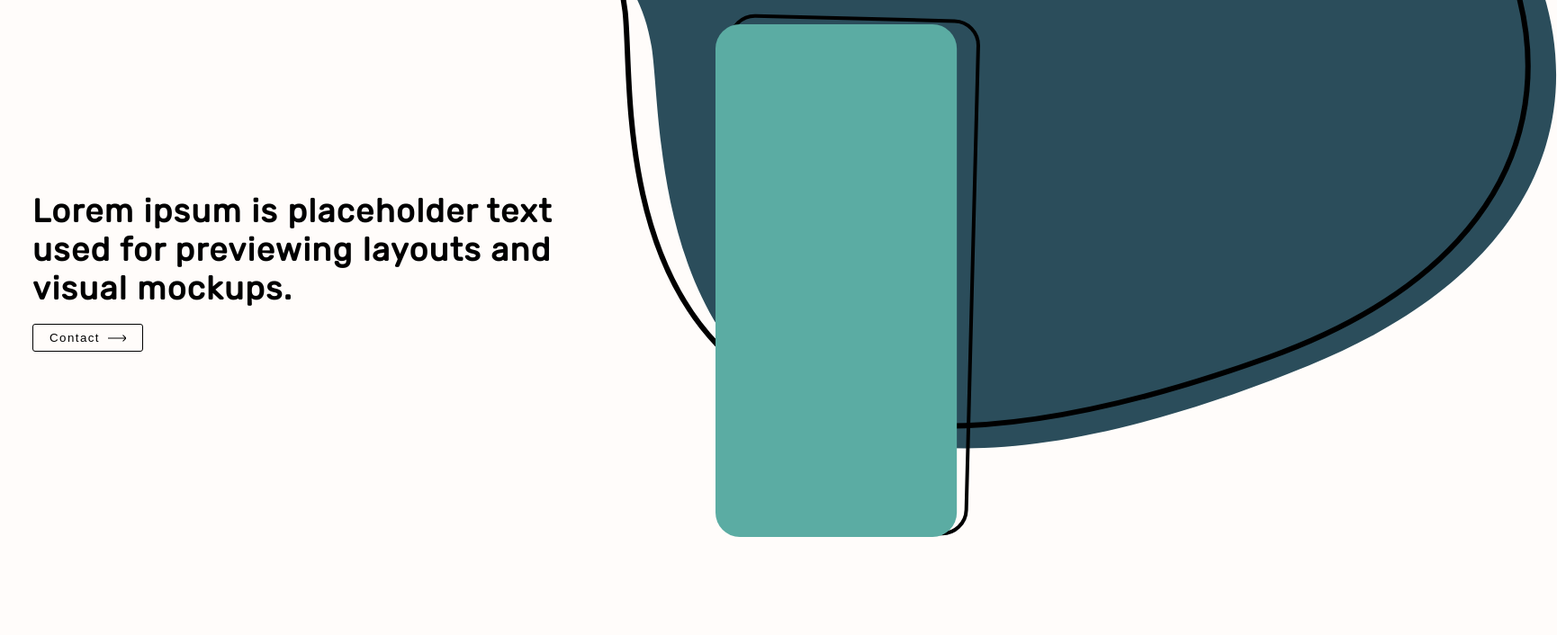
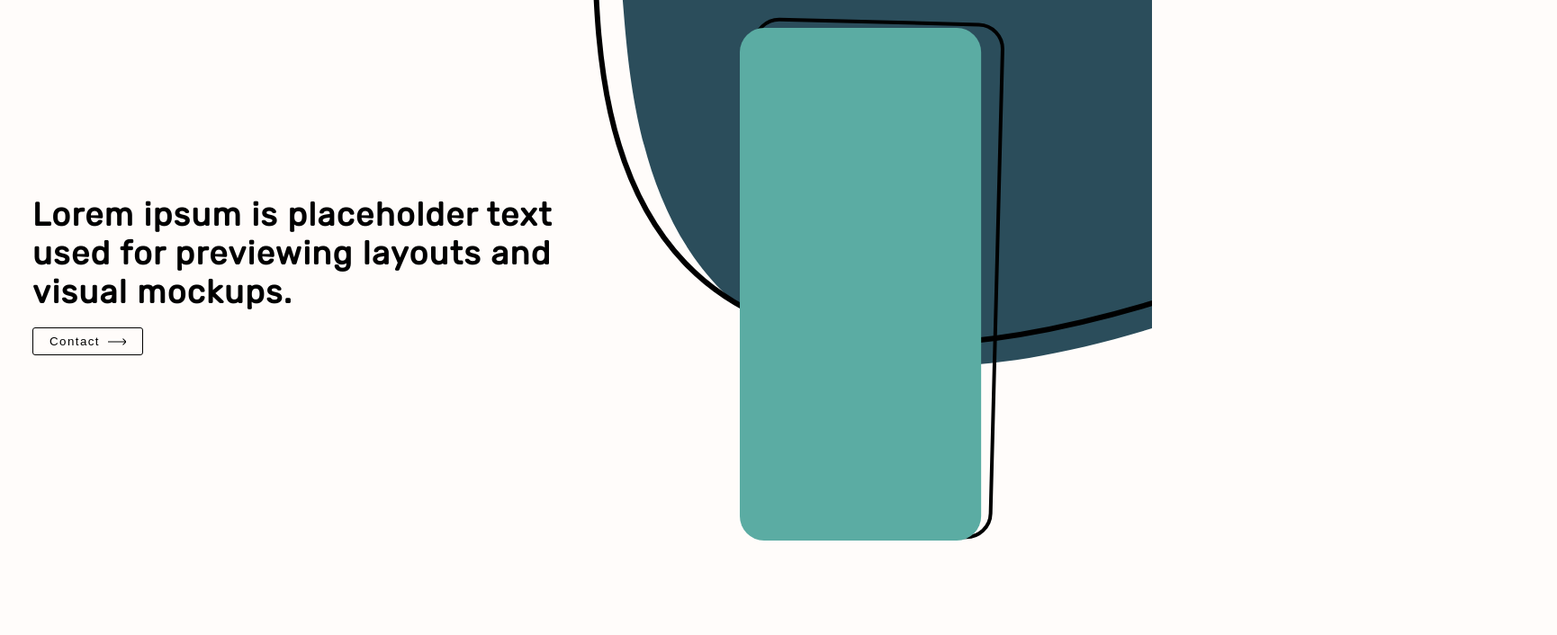
Before and after one commit to siddgrg/ffrind-site, a Gatsby site: page / in a window 1280 px wide. Shown: the part 94-800 px from the top of the page at 90% size, 1730 px wide, since content can reach past the window. Built offline with nearby package versions, Linux system fonts and the light colour scheme; Gatsby itself is replaced by a stand-in of ours.

Commit message:
responsive fixes

```diff
--- a/src/components/home.js
+++ b/src/components/home.js
@@ -2,7 +2,7 @@
 
 const Home = () => {
     return (
-        <div className="home">
+        <div className="home flex align-items-center">
             <svg id="bg-vector" aria-labelledby="title" role="img" width="1182" height="917" fill="none" xmlns="http://www.w3.org/2000/svg">
                 <title lang="en" id="bg-vectorTitle">Background decorative vector</title>
                 <path d="M176 464.977c-14.4-94-87.3333-137.167-122-147 653-721 1601 196.5 852 501.5-749 305.003-712-237-730-354.5z" fill="#2B4D5B" />
--- a/src/pages/index.js
+++ b/src/pages/index.js
@@ -5,14 +5,14 @@
 // markup
 const IndexPage = () => {
   return (
-    <>
+    <div className="cover-page-layout">
       <header>
         <NavBar />
       </header>
       <main>
         <Home />
       </main>
-    </>
+    </div>
   )
 }
 
--- a/src/styles/__home.scss
+++ b/src/styles/__home.scss
@@ -2,12 +2,18 @@
     background-color: $home_bg_colour;
 }
 
+.home {
+    position: absolute;
+    top: 0;
+    bottom: 0;
+    left: 0;
+    right: 0;
+    padding: 0 2rem;
 
-.home {
     h1 {
         margin-top: 2rem;
         margin-bottom: 1rem;
-        color: #fff;
+        color: #000;
     }
 
     .grid {
@@ -15,19 +21,19 @@
     }
 
     .btn-contact {
-        border-color: #fff;
-        color: #fff;
+        border-color: #000;
+        color: #000;
 
         #contact-arrow {
-            fill: #fff;
+            fill: #000;
         }
 
         &:hover {
-            background-color: #fff;
-            color: #000;
+            background-color: #000;
+            color: #fff;
 
             #contact-arrow {
-                fill: #000;
+                fill: #fff;
             }
         }
     }
@@ -38,16 +44,24 @@
 }
 
 #bg-vector {
+    display: block;
     position: absolute;
-    transform: translateY(-420px) translateX(-270px);
-    // top: -420px;
-    // left: -270px;
+    top: -830px;
+    left: -340px;
     z-index: -10;
 }
 
 /* Small devices (portrait tablets and large phones, 600px and up) */
-@media only screen and (min-width: 768px) {
+@media only screen and (min-width: 600px) {
+
     .home {
+        position: absolute;
+        top: 0;
+        bottom: 0;
+        left: 0;
+        right: 0;
+        padding: 0 0 0 2rem;
+
         h1 {
             margin-top: 0;
             color: #000;
@@ -56,24 +70,6 @@
         .grid {
             grid-template-columns: repeat(2, 1fr);
         }
-
-        .btn-contact {
-            border-color: #000;
-            color: #000;
-
-            #contact-arrow {
-                fill: #000;
-            }
-
-            &:hover {
-                background-color: #000;
-                color: #fff;
-
-                #contact-arrow {
-                    fill: #fff;
-                }
-            }
-        }
     }
 
     #phone-mock {
@@ -81,8 +77,14 @@
     }
 
     #bg-vector {
-        transform: translateY(-420px) translateX(40vw);
-        // left: 40vw;
+        top: -410px;
+        left: 30vw;
     }
+}
 
+/* Small devices (portrait tablets and large phones, 600px and up) */
+@media only screen and (min-width: 769px) {
+    #bg-vector {
+        left: 40vw;
+    }
 }
--- a/src/styles/app.scss
+++ b/src/styles/app.scss
@@ -13,21 +13,7 @@
 }
 
 body {
-    position: absolute;
-    top: 0;
-    left: 0;
-    right: 0;
-    min-height: 100%;
-    min-width: 320px;
-    max-width: 1440px;
-    padding: 0 2rem;
-    margin: 0 auto;
-    overflow-x: hidden;
     font-family: $body_font;
-}
-
-main {
-    position: relative;
 }
 
 h1,
@@ -39,6 +25,23 @@
     font-family: $title_font;
     letter-spacing: 0.08rem;
 }
+
+.cover-page-layout {
+    position: absolute;
+    top: 0;
+    left: 0;
+    right: 0;
+    min-height: 100%;
+    min-width: 320px;
+    max-width: 1440px;
+    padding: 0 2rem;
+    overflow-x: hidden;
+    margin: 0 auto;
+}
+
+// #bg-vector {
+//     display: none;
+// }
 
 .grid {
     display: grid;
@@ -88,6 +91,10 @@
     justify-content: center;
 }
 
+.align-items-center {
+    align-items: center;
+}
+
 /* Small devices (portrait tablets and large phones, 600px and up) */
 @media only screen and (min-width: 600px) {
 
```
